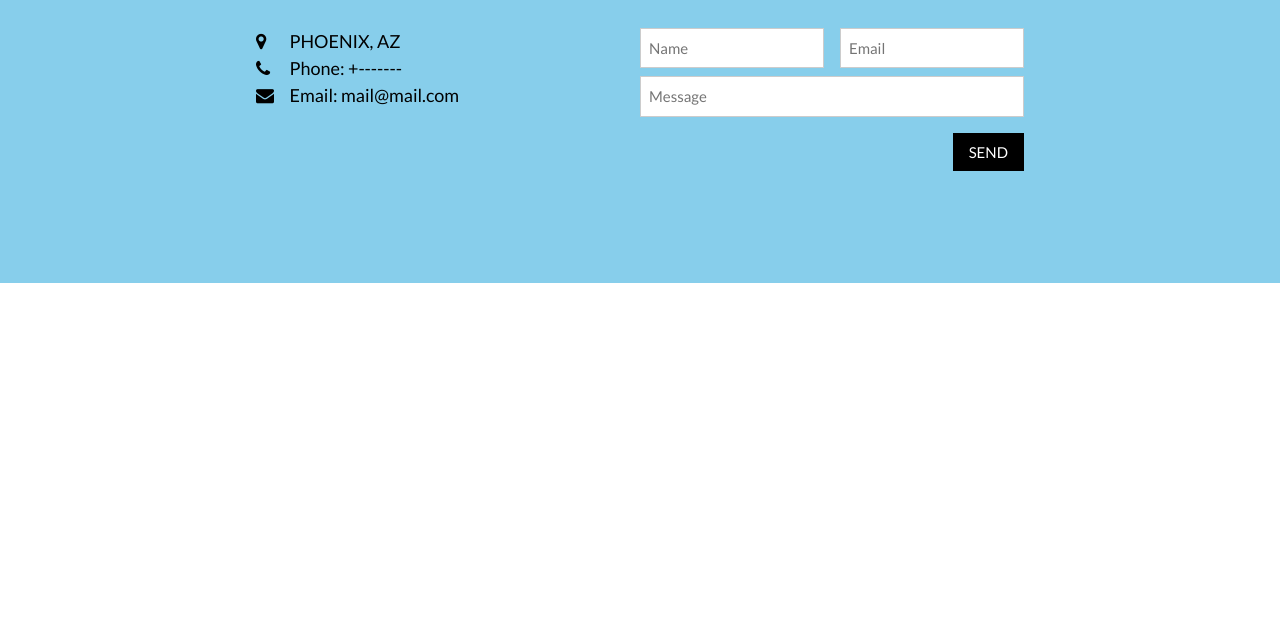
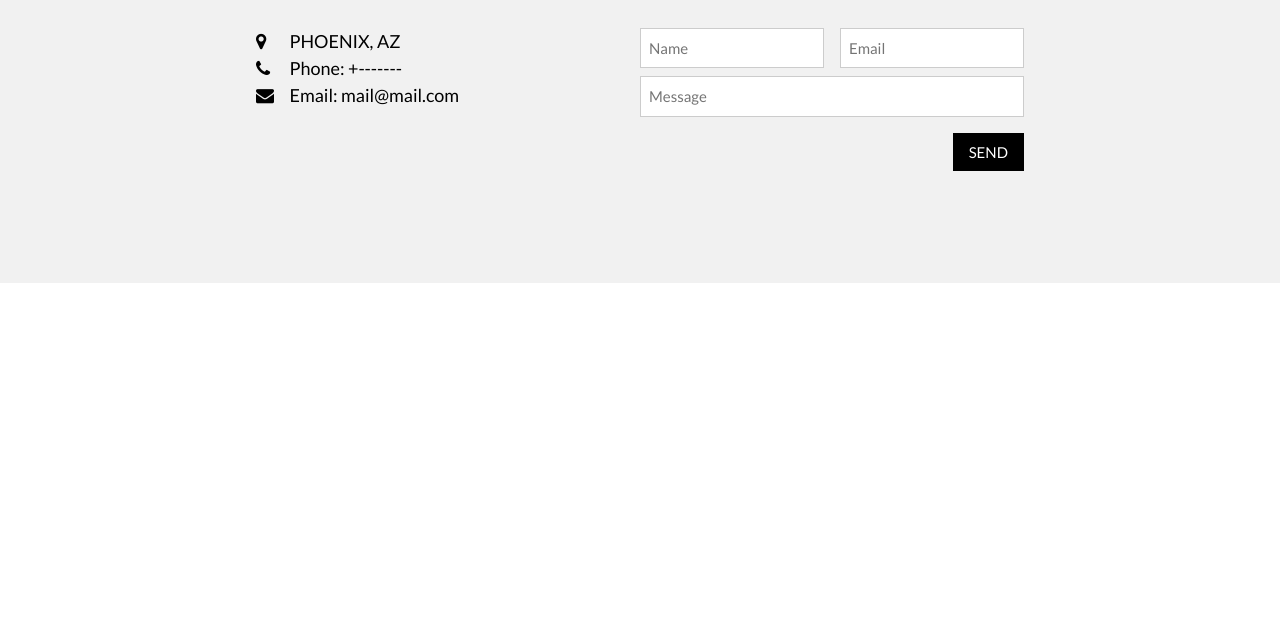
Before and after one commit to RaccoonRashi/CruiseAlertHTML, a plain HTML site: page contact.html in a window 1280 px wide. Shown: the part 180-800 px from the top of the page. Drawn offline with nearby package versions, Linux system fonts and the light colour scheme.

Commit message:
changing color for contact section

```diff
--- a/contact.html
+++ b/contact.html
@@ -23,7 +23,7 @@ body {font-family: "Lato", sans-serif}
   <a href="javascript:void(0)" class="w3-padding-large w3-hover-red w3-hide-small w3-right"><i class="fa fa-search"></i></a>
   </div>
 <!-- The Contact Section -->
-<div class="w3-light-blue" id="CONTACT">
+<div class="w3-light-grey" id="CONTACT">
    <div class="w3-container w3-content w3-padding-64" style="max-width:800px">
      <h2 class="w3-wide w3-center">CONTACT</h2>
    <div class="w3-row w3-padding-32">
```
